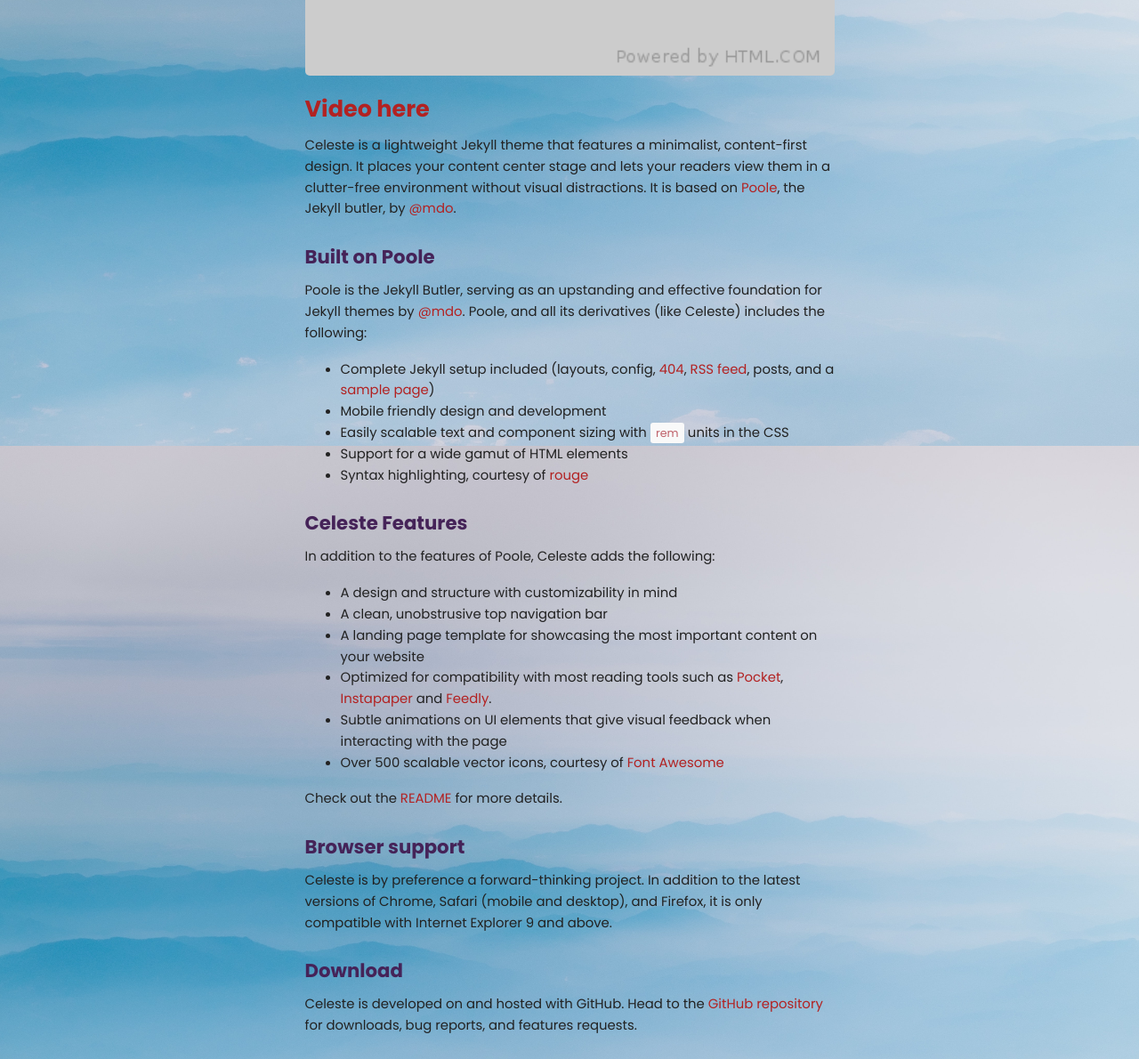
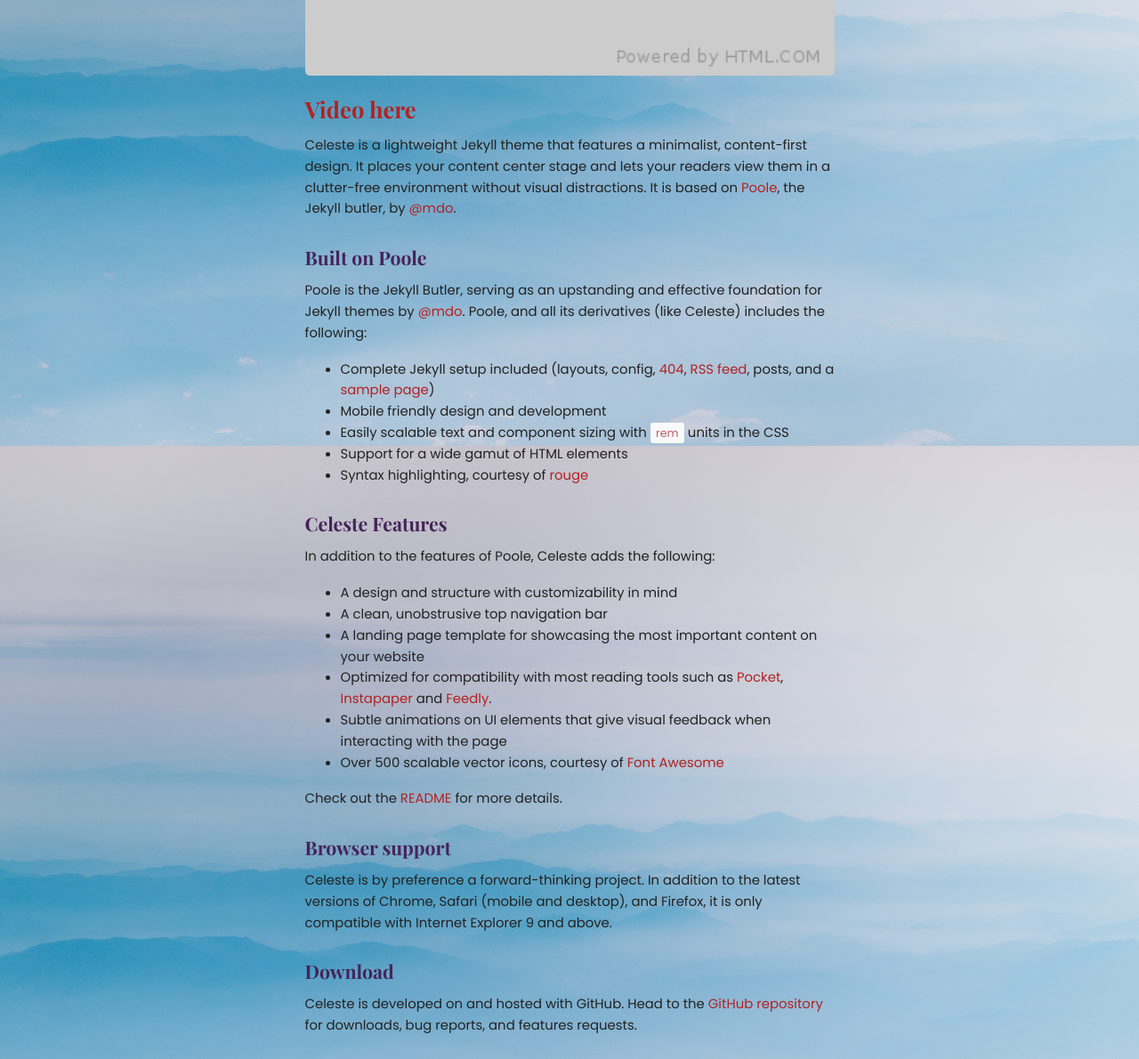
Before and after one commit to charadh/charadh.github.io, a Jekyll site: the page built from assets/2020-07-22-introducing-celeste.md, in a window 1280 px wide. Shown: the part 399-1589 px from the top of the page at 89% size. Built offline with Jekyll 4.4.1, drawn with Linux system fonts in a browser that asks for light colours; some web fonts are replaced.

Commit message:
fixing fonts

```diff
--- a/css/style.scss
+++ b/css/style.scss
@@ -49,7 +49,7 @@ h1 {
 }
 
 h2, h3, h4, h5, h6 {
-    font-family: $code-font-stack;
+    font-family: $font-stack;
     color: $post-title-color;
 }
 
```
